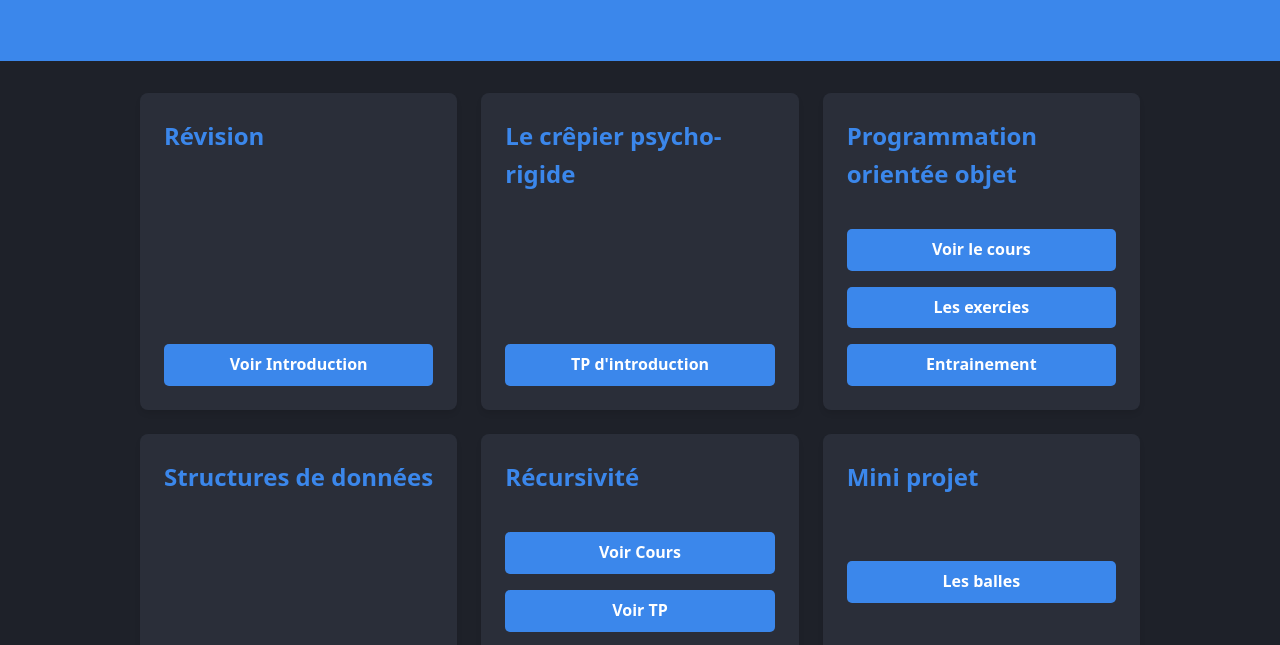
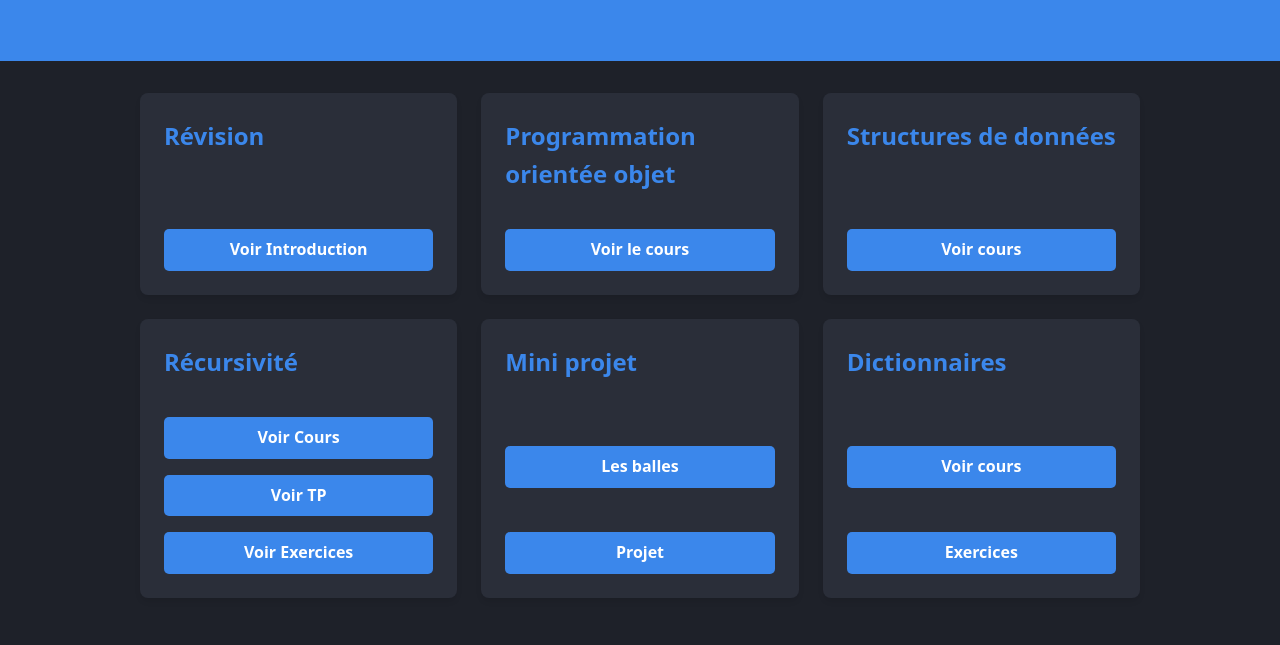
Before and after one commit to Olivier-Baillet/Terminale_NSI, a plain HTML site: page index.html in a window 1280 px wide. Shown: the part 149-794 px from the top of the page. Drawn offline with Linux system fonts and the light colour scheme.

Commit message:
Update index.html by removing outdated sections
Removed outdated content related to 'Le crêpier psycho-rigide' and updated links for 'Programmation orientée objet'.

```diff
--- a/index.html
+++ b/index.html
@@ -45,21 +45,11 @@
 
             <div class="card">
                 <div>
-                    <h2>Le crêpier psycho-rigide</h2>
+                    <h2>Programmation orientée objet</h2>
                 </div>
-                <a href="Travaux_pratiques/TP-crepier_psycho-rigide" class="btn">TP d'introduction</a>
+                <a href="Travaux_pratiques/TP POO/index_POO.html" class="btn" >Voir le cours</a>
             </div>
 
-            <div class="card">
-                <div>
-                    <h2>Programmation orientée objet</h2>
-                </div>
-                <a href="Travaux_pratiques/TP POO/Programmation orientée objet" class="btn" >Voir le cours</a>
-                <a href="Travaux_pratiques/TP POO/Exercices" class="btn" >Les exercies</a>
-                <a href="Travaux_pratiques/TP POO/Entrainement" class="btn" >Entrainement</a>
-
-
-            </div>
             <div class="card">
                 <div>
                     <h2> Structures de données</h2>
```
